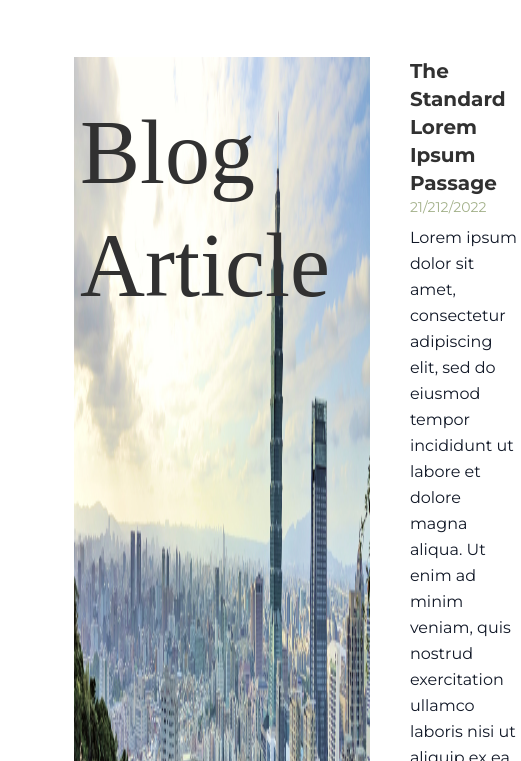
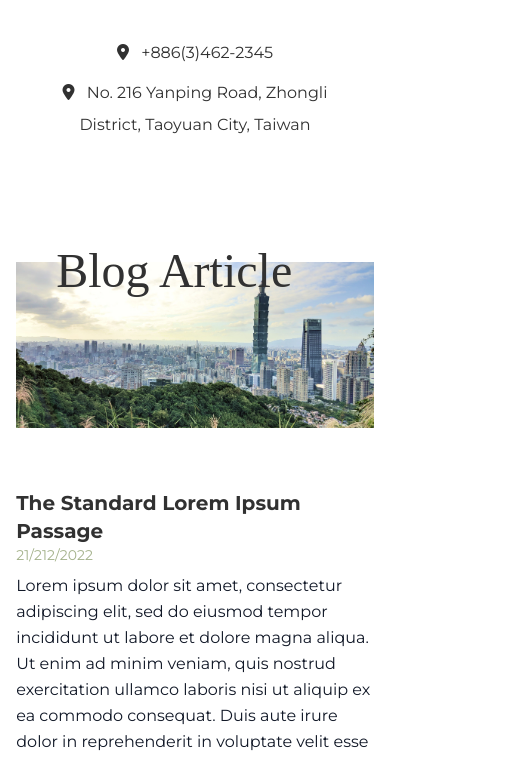
Before and after one commit to cocoa-1012/fooyee-tailwind, a plain HTML site: page blog-article.html in a window 390 px wide. Shown: the part 83-844 px from the top of the page, 521 px wide, since content can reach past the window. Drawn offline with nearby package versions, Linux system fonts and the light colour scheme; a web font is replaced by a local one.

Commit message:
blog pages responsive design done

```diff
--- a/assets/css/style.css
+++ b/assets/css/style.css
@@ -46,6 +46,8 @@ body * {
 .home-page-hero-image-wrapper,
 .package-details-page-hero-image-wrapper,
 .local-eat-page-hero-image-wrapper,
+.blog-list-page-hero-image-wrapper,
+.blob-article-page-hero-image-wrapper,
 .package-list-page-hero-image-wrapper {
   background-size: 100%;
 }
@@ -54,6 +56,8 @@ body * {
   .home-page-hero-image-wrapper,
   .package-details-page-hero-image-wrapper,
   .local-eat-page-hero-image-wrapper,
+  .blog-list-page-hero-image-wrapper,
+  .blob-article-page-hero-image-wrapper,
   .package-list-page-hero-image-wrapper {
     background-size: 80%;
   }
--- a/blog-article.html
+++ b/blog-article.html
@@ -129,29 +129,36 @@
         </div>
       </header>
 
+      <div class="w-9/12 xl:hidden mx-auto py-5 text-center">
+        <p class="text-[#313131] xl:hidden mb-2 leading-loose">
+          <i class="fa-solid fa-location-dot mr-2"></i>
+          +886(3)462-2345
+        </p>
+        <p class="text-[#313131] xl:hidden leading-loose">
+          <i class="fa-solid fa-location-dot mr-2"></i>
+          No. 216 Yanping Road, Zhongli District, Taoyuan City, Taiwan
+        </p>
+      </div>
+
       <!-- hero -->
-      <div>
-        <div class="container">
+
       <div class="py-10">
-            <div class="container mx-auto">
-              <div class="flex gap-10">
+        <div class="w-11/12 xl:container mx-auto">
+          <div class="md:flex gap-10">
             <div
-                  class="flex-1 bg-no-repeat bg-right"
-                  style="
-                    background-image: url('./assets/images/Rectangle 1.jpg');
-                    background-size: 80% 100%;
-                  "
+              class="flex-1 bg-no-repeat bg-right blob-article-page-hero-image-wrapper"
+              style="background-image: url('./assets/images/Rectangle 1.jpg')"
             >
-                  <div class="w-8/12 p-10 ml-10">
+              <div class="w-8/12 pt-10 xl:p-10 ml-10 h-72">
                 <h2
-                      class="font-italiana capitalize text-[#313131] leading-tight text-[90px]"
+                  class="font-italiana capitalize text-[#313131] leading-tight text-5xl xl:text-[90px]"
                 >
                   Blog Article
                 </h2>
               </div>
             </div>
 
-                <div class="w-4/12 text-sm bg-white rounded-lg text-base">
+            <div class="xl:w-4/12 text-sm bg-white rounded-lg text-base">
               <div class="pb-0 text-gray-900">
                 <div>
                   <h2 class="text-xl font-bold text-[#313131] capitalize">
@@ -159,16 +166,13 @@
                   </h2>
                   <p class="text-sm mb-2 text-[#A3B18A]">21/212/2022</p>
                   <p class="text-base leading-relaxed">
-                        Lorem ipsum dolor sit amet, consectetur adipiscing elit,
-                        sed do eiusmod tempor incididunt ut labore et dolore
-                        magna aliqua. Ut enim ad minim veniam, quis nostrud
-                        exercitation ullamco laboris nisi ut aliquip ex ea
-                        commodo consequat. Duis aute irure dolor in
-                        reprehenderit in voluptate velit esse cillum dolore eu
-                        fugiat nulla pariatur. Excepteur.
+                    Lorem ipsum dolor sit amet, consectetur adipiscing elit, sed
+                    do eiusmod tempor incididunt ut labore et dolore magna
+                    aliqua. Ut enim ad minim veniam, quis nostrud exercitation
+                    ullamco laboris nisi ut aliquip ex ea commodo consequat.
+                    Duis aute irure dolor in reprehenderit in voluptate velit
+                    esse cillum dolore eu fugiat nulla pariatur. Excepteur.
                   </p>
-                    </div>
-                  </div>
                 </div>
               </div>
             </div>
@@ -178,7 +182,7 @@
 
       <!-- blogs -->
       <div class="pb-20">
-        <div class="w-9/12 mx-auto">
+        <div class="w-11/12 xl:w-9/12 mx-auto">
           <div>
             <p>
               Lorem ipsum dolor sit amet, consectetur adipiscing elit, sed do
@@ -230,7 +234,7 @@
       </div>
 
       <div class="mb-20">
-        <div class="w-9/12 mx-auto">
+        <div class="w-10/12 xl:w-9/12 mx-auto">
           <div>
             <div class="swiper mySwiper mr-5">
               <div class="swiper-wrapper">
@@ -238,7 +242,7 @@
                   <div
                     class="flex items-center justify-center h-[350px] 2x:h-auto"
                   >
-                    <div class="w-10/12 ml-12">
+                    <div class="w-12/12 xl:ml-12">
                       <div class="w-12/12">
                         <img
                           src="./assets/images/Rectangle 40.png"
@@ -254,7 +258,7 @@
                   <div
                     class="flex items-center justify-center h-[350px] 2x:h-auto"
                   >
-                    <div class="w-10/12 ml-12">
+                    <div class="w-12/12 xl:ml-12">
                       <div class="w-12/12">
                         <img
                           src="./assets/images/Rectangle 40.png"
```
Also changed, not shown: blog-list.html (+30 -25 lines). Lines whose indentation alone changed are shown as unchanged.
